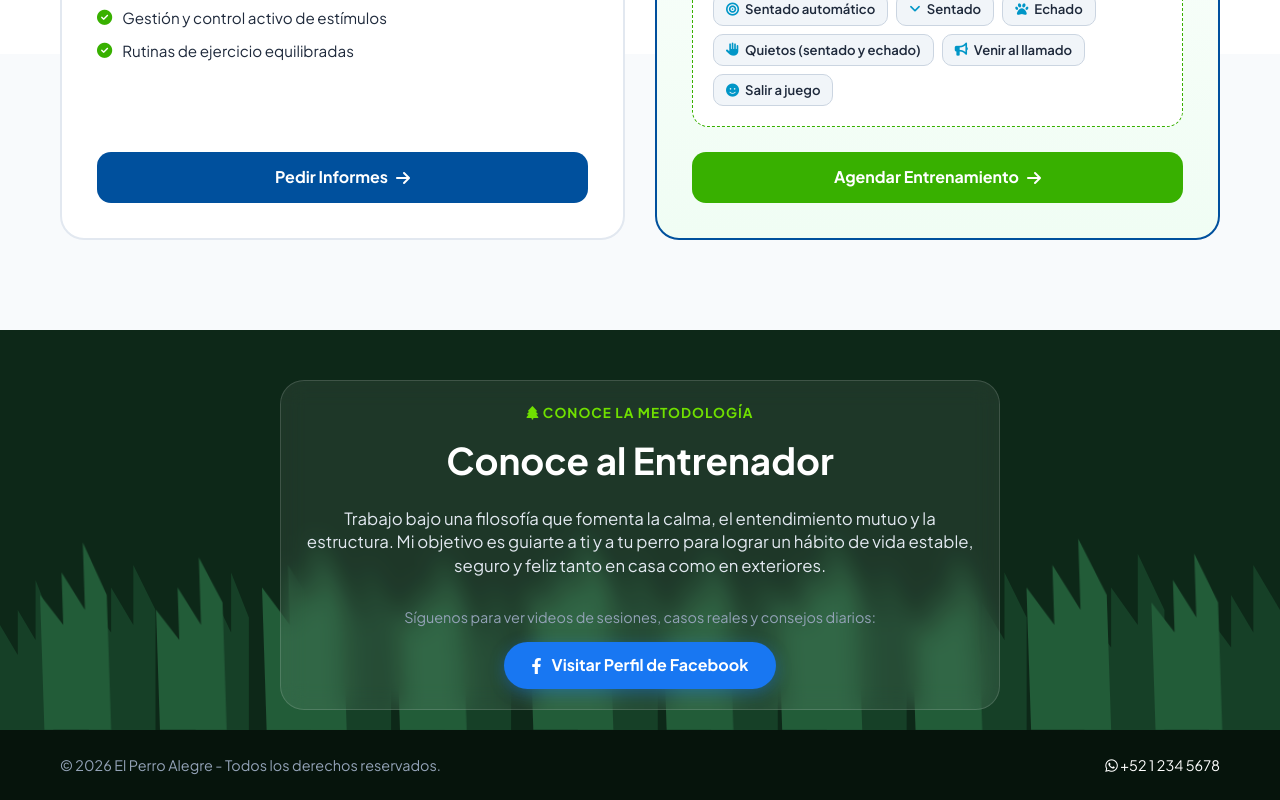
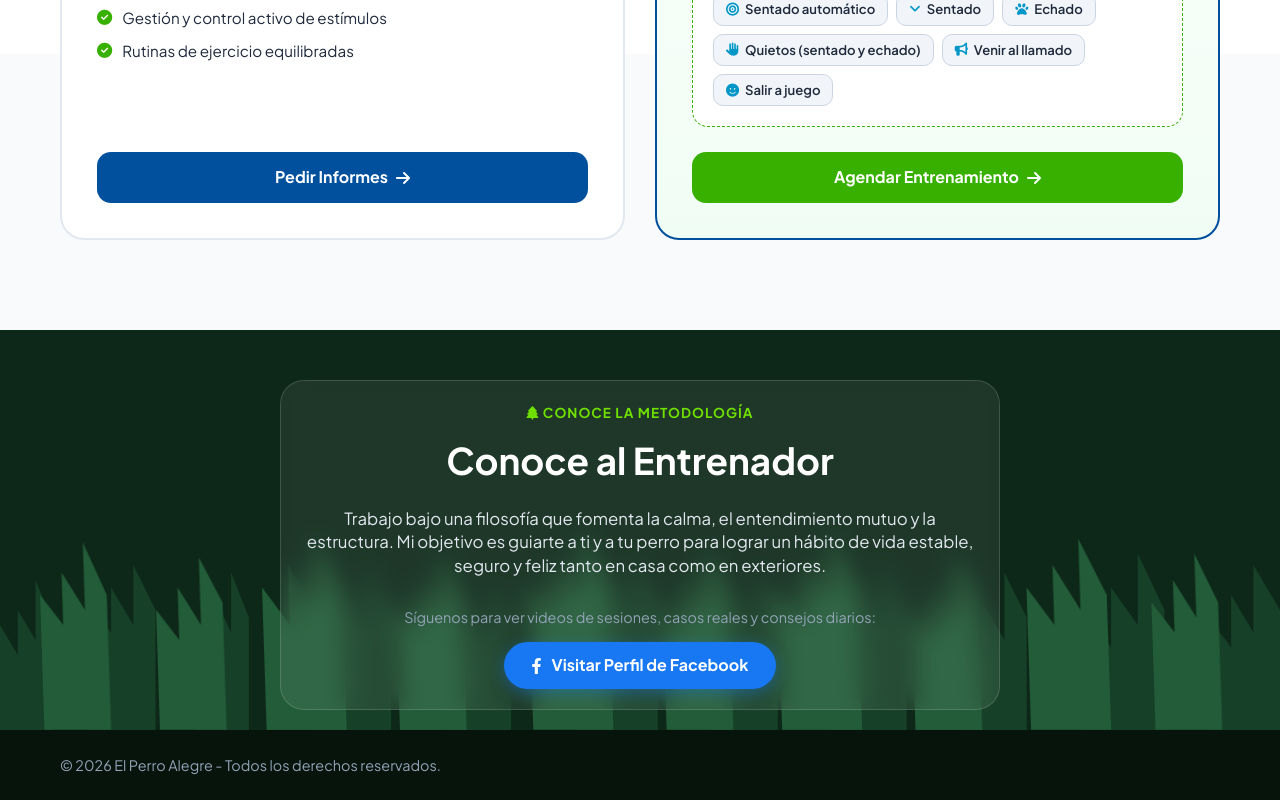
Before and after one commit to 3piOri/elperroalegre, a plain HTML site: page index.html in a window 1280 px wide. Shown: the part 1226-2026 px from the top of the page. Drawn offline with Linux system fonts and the light colour scheme.

Commit message:
Fix HTML encoding issues in index.html

```diff
--- a/index.html
+++ b/index.html
@@ -185,8 +185,6 @@
   <footer class="footer">
     <div class="container footer-content">
       <p>&copy; 2026 El Perro Alegre - Todos los derechos reservados.</p>
-      <div class="footer-contact">
-        <a href="https://wa.me/525554321622" target="_blank"><i class="fa-brands fa-whatsapp"></i> +52 1 234 5678</a>
       </div>
     </div>
   </footer>
```
